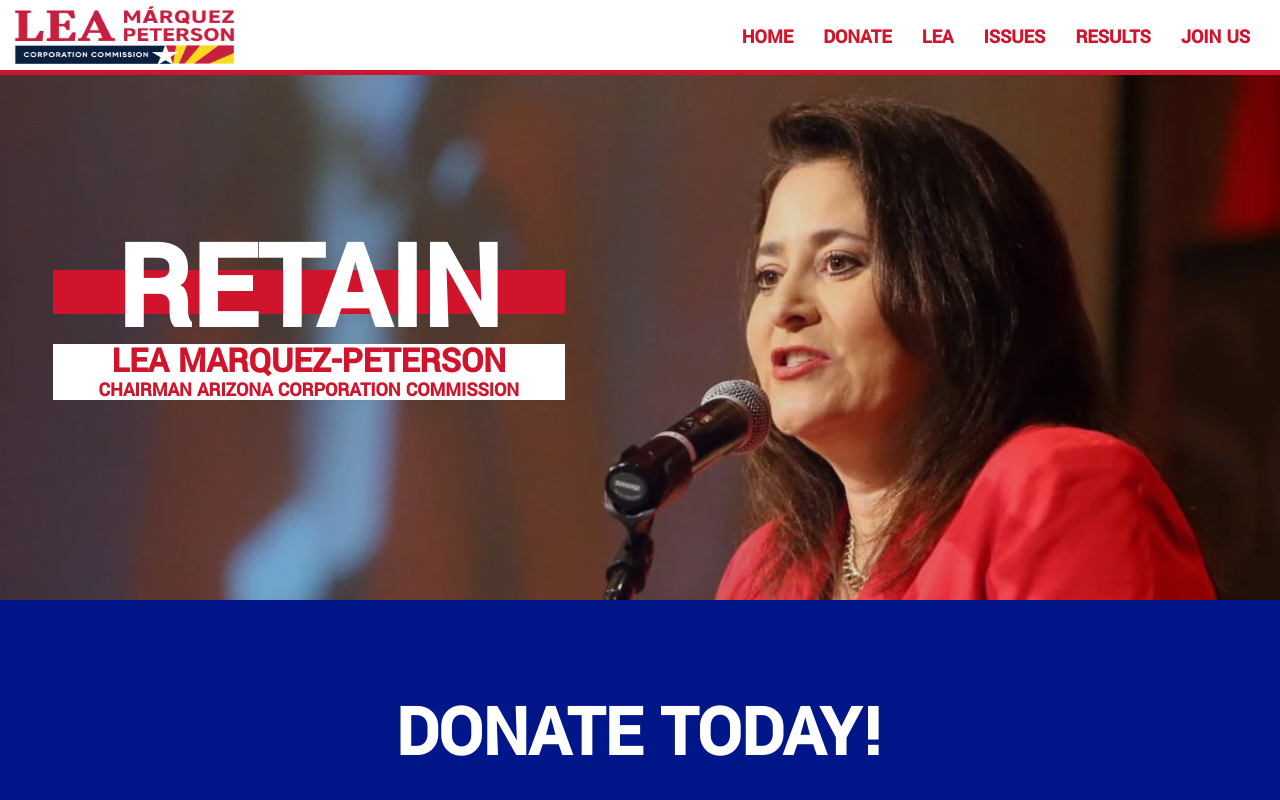
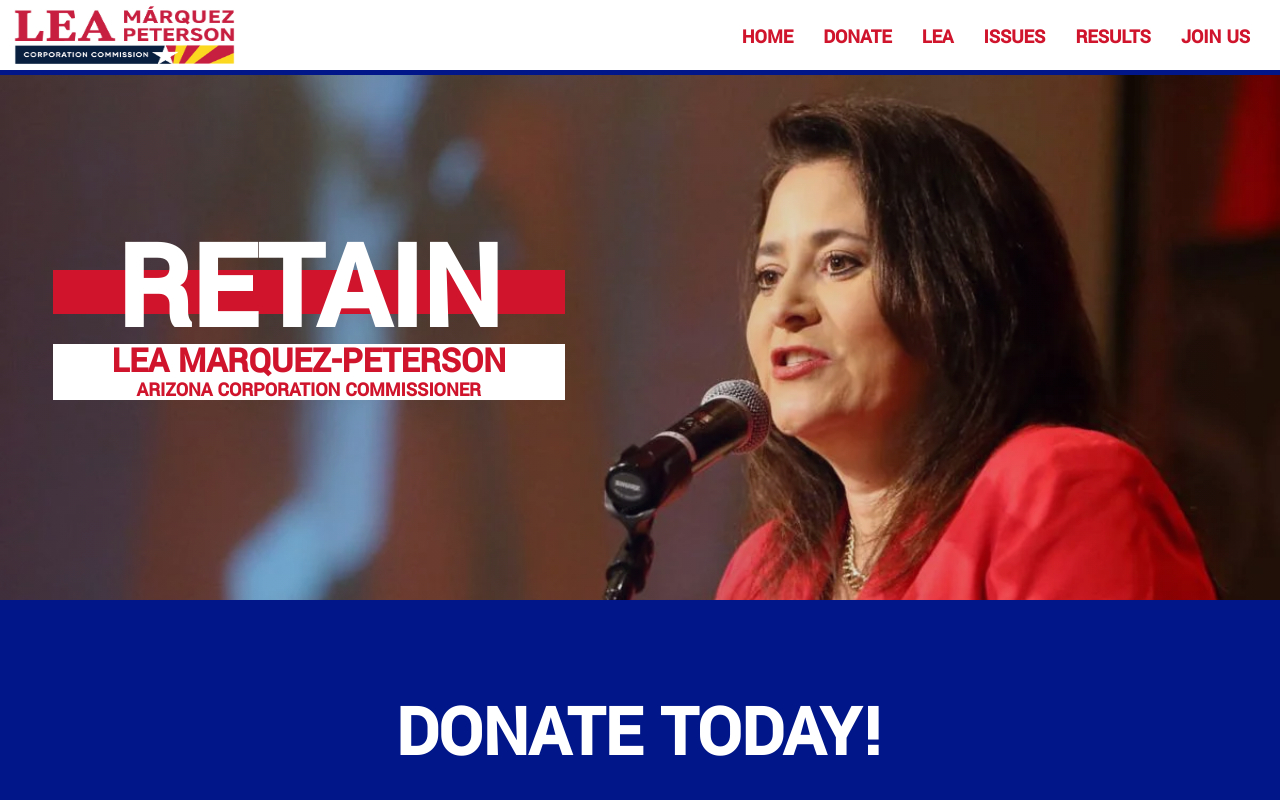
Before and after one commit to markhardy/lea-marquez-peterson, a plain HTML site: page index.html in a window 1280 px wide. Shown: the top 800 px of the page. Drawn offline with nearby package versions, Linux system fonts and the light colour scheme; a script that the page names is missing.

Commit message:
Content
Changes to content

```diff
--- a/index.css
+++ b/index.css
@@ -1,10 +1,10 @@
 /************************************************************************
-markhardyio.css
+index.css
 
-Stylesheet for markhardy.io portfolio site.
+Stylesheet for VoteForLea Web site
 
 Created by: Mark Hardy
-Last Updated: 1/3/2022
+Last Updated: 03/14/2023
 *************************************************************************/
 
 @import url('https://fonts.googleapis.com/css2?family=Open+Sans:wght@500&family=Yantramanav:wght@500&display=swap');
@@ -44,7 +44,7 @@ p {
 
 #header {
     background-color: white;
-    border-bottom-color: rgb(207,20,44);
+    border-bottom-color: rgb(1,22,137);
     border-bottom-style: solid;
     border-bottom-width: 5px;
     display: flex;
--- a/index.html
+++ b/index.html
@@ -1,10 +1,10 @@
 <!--************************************************************************
 index.html
 
-Home page for Mark Hardy's site.
+Home page for lea Marquez-Peterson's Campaign Site
 
 Created by: Mark Hardy
-Last Updated: 12/28/2021
+Last Updated: 03/14/2023
 *************************************************************************-->
 
 <!DOCTYPE html>
@@ -18,7 +18,7 @@ Last Updated: 12/28/2021
         <link rel="preconnect" href="https://fonts.googleapis.com">
         <link rel="preconnect" href="https://fonts.gstatic.com" crossorigin>
         <link href="https://fonts.googleapis.com/css2?family=Open+Sans:wght@500&family=Yantramanav:wght@500&display=swap" rel="stylesheet">
-		<title>Retain Lea Marquez-Peterson - Corporation Commission Chair</title>
+		<title>Retain Lea Marquez-Peterson - Corporation Commissioner</title>
         <link rel="icon" type="image/x-icon" href="favicons/favicon.ico">
 	</head>
 	<body>
@@ -55,7 +55,7 @@ Last Updated: 12/28/2021
                     LEA MARQUEZ-PETERSON
                 </h2>
                 <h3>
-                    CHAIRMAN ARIZONA CORPORATION COMMISSION
+                    ARIZONA CORPORATION COMMISSIONER
                 </h3>
             </div>
         </section>
@@ -146,7 +146,7 @@ Last Updated: 12/28/2021
                     <div class="result">
                         <img src="images/refund.png" alt="Renewable Energy" class="icon spinhov3D" />
                         <p>
-                            Under Lea's leadership, utility companies have issued over <span class="alert-text">$40
+                            Under Lea's leadership, utility companies issued over <span class="alert-text">$40
                             million in refunds</span> to ratepayers.
                         </p>
                     </div>
```
